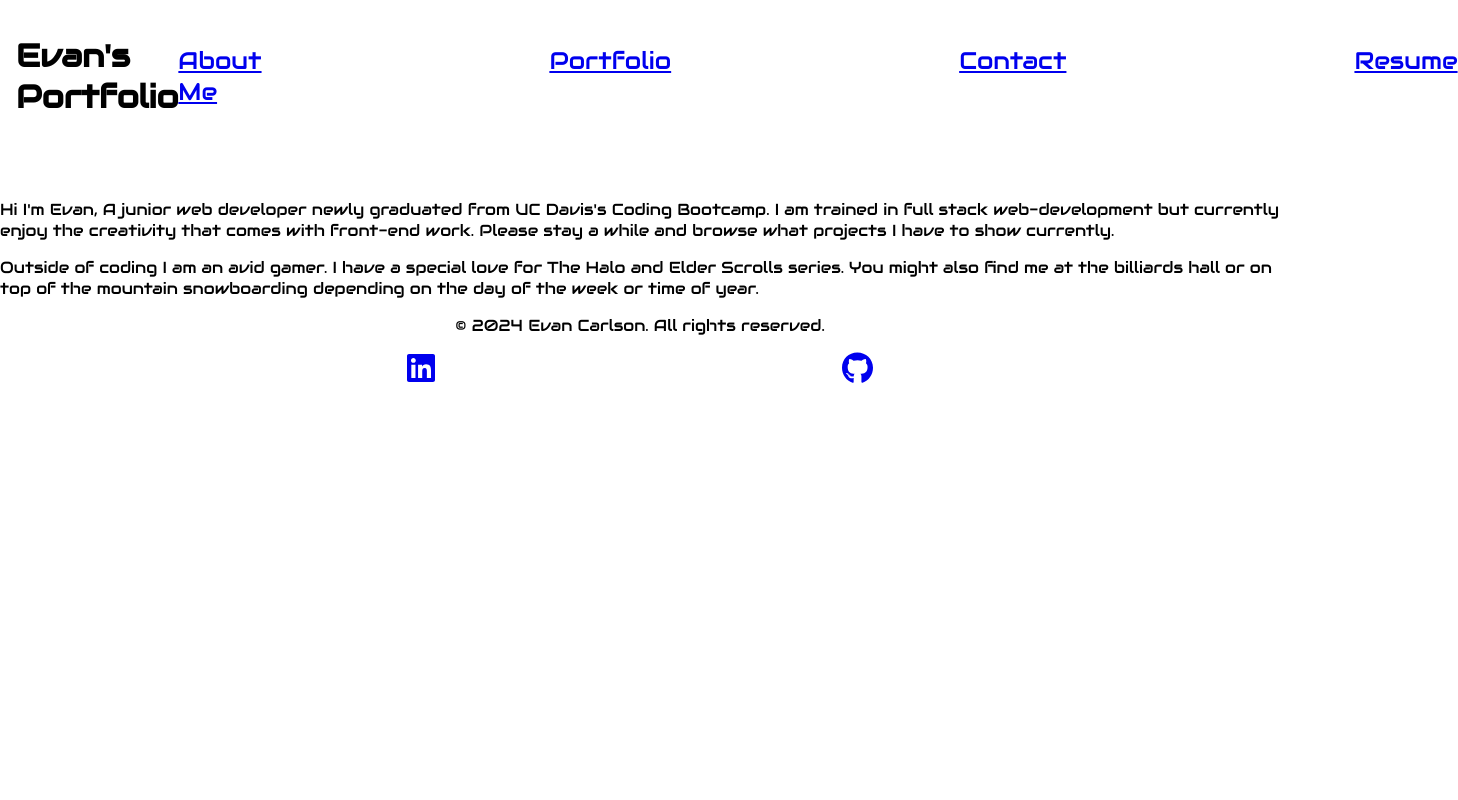
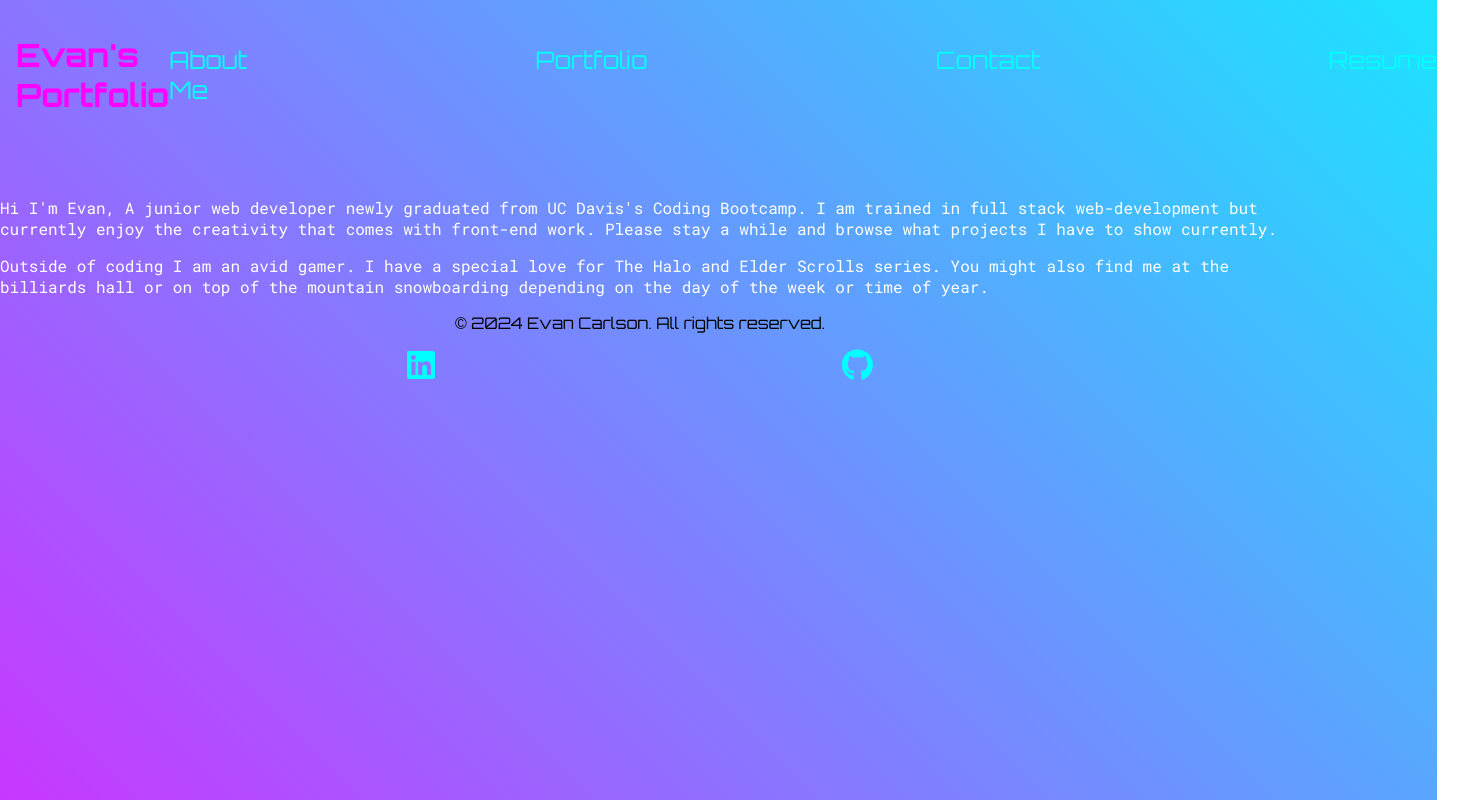
Before and after one commit to EvanRC/evans-portfolio, a React (Create React App) app: page / in a window 1280 px wide. Shown: the whole page, 1458 px wide, since content can reach past the window. Built offline with nearby package versions, Linux system fonts and the light colour scheme.

Commit message:
added some neon

```diff
--- a/src/App.css
+++ b/src/App.css
@@ -1,14 +1,27 @@
-@import url('https://fonts.googleapis.com/css2?family=Audiowide&family=Orbitron:wght@400..900&family=Permanent+Marker&display=swap');
+@import url('https://fonts.googleapis.com/css2?family=Orbitron:wght@400..900&family=Roboto+Mono:ital,wght@0,100..700;1,100..700&display=swap');
+
+:root {
+  --primary-color: #ff00ff; /* Neon Pink */
+  --secondary-color: #00ffff; /* Neon Blue */
+  --accent-color: #ff4500; /* Neon Orange */
+  --background-color: #120458; /* Dark Blue */
+}
+
+.neon-effect {
+  text-shadow: 0 0 5px #fff, 0 0 10px #fff, 0 0 20px var(--primary-color), 0 0 30px var(--primary-color), 0 0 40px var(--primary-color), 0 0 55px var(--primary-color), 0 0 75px var(--primary-color);
+}
+
 
 body {
+  background: linear-gradient(45deg, #ff00ff, #00ffff, #ff4500);
+  background-size: 400% 400%;
+  animation: gradientShift 15s ease infinite;
   font-family: -apple-system, BlinkMacSystemFont, 'Segoe UI', 'Roboto', 'Oxygen',
     'Ubuntu', 'Cantarell', 'Fira Sans', 'Droid Sans', 'Helvetica Neue',
     sans-serif;
-  font-family: "Audiowide", sans-serif;
-  font-weight: 400;
-  font-style: normal;
   -webkit-font-smoothing: antialiased;
   -moz-osx-font-smoothing: grayscale;
+
 }
 
 .header {
@@ -16,6 +29,27 @@ body {
   align-items: center;
   padding: 0.5em 1em;
   margin-bottom: 3rem;
+  font-family: "Orbitron", sans-serif;
+}
+
+h1, h2, h3 {
+  font-family: 'Orbitron', sans-serif;
+  color: var(--primary-color);
+}
+
+a {
+  color: var(--secondary-color);
+  text-decoration: none;
+}
+
+a:hover {
+  color: var(--accent-color);
+  text-decoration: underline;
+}
+
+a href {
+  color: var(--secondary-color);
+  text-decoration: none;
 }
 
 .nav {
@@ -23,6 +57,7 @@ body {
   align-items: center;
   justify-content: space-between;
   width: 100%;
+
 }
 
 .nav h1 {
@@ -38,13 +73,18 @@ body {
   gap: 12em;
 }
 
-
+.about-me {
+  font-family: "Roboto Mono", monospace;
+  color: white;
+}
 
 .portfolio-container {
   display: grid;
   grid-template-columns: repeat(auto-fit, minmax(250px, 1fr));
   gap: 20px;
   padding: 20px;
+  font-family: "Orbitron", sans-serif;
+  text-align: center;
 }
 
 .project {
@@ -70,13 +110,14 @@ body {
   display: inline-block;
   margin: 10px;
   text-decoration: none;
-  color: #007bff;
+  color: var(--background-color);
 }
 
 .footer {
   justify-content: space-evenly;
   text-align: center; /* Center the footer content */
   margin-top: auto; /* Pushes the footer to the bottom */
+  font-family: "Orbitron", sans-serif
 }
 
 .footer div {
```
